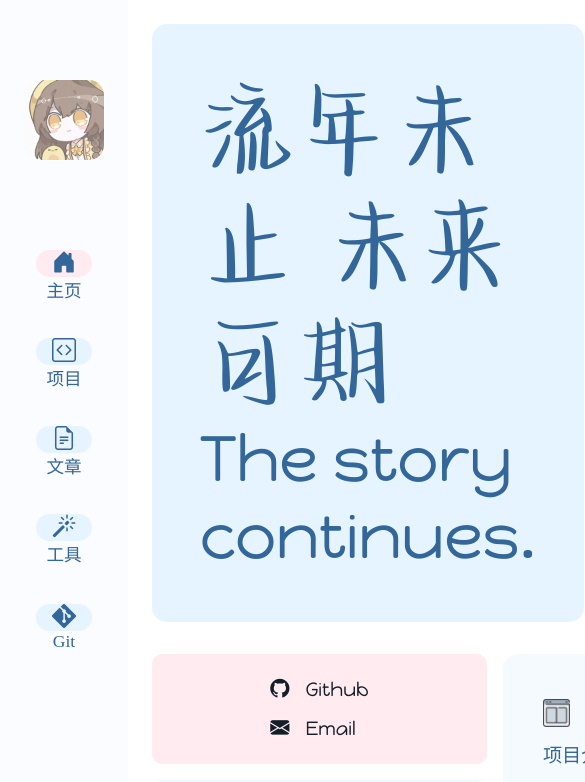
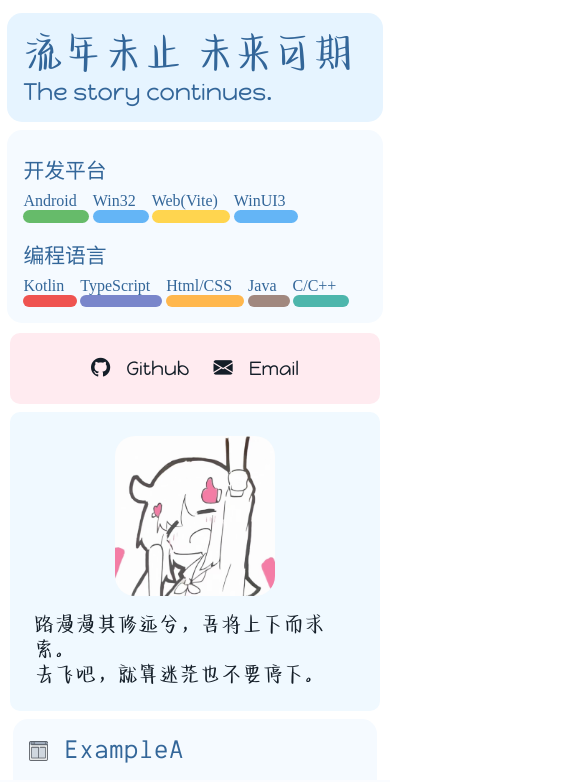
Before and after one commit to xksyu2021/xksyuWebsite, a Vue app: page / in a window 390 px wide. Shown: the top 782 px of the page, 585 px wide, since content can reach past the window. Built offline with nearby package versions, Linux system fonts and the light colour scheme.

Commit message:
media css -home

```diff
--- a/src/assets/components/Bar.vue
+++ b/src/assets/components/Bar.vue
@@ -44,6 +44,7 @@
     flex-direction: column;
     align-items: center;
   }
+
   .logo{
     width: 80px;
     border-radius: 15px;
@@ -83,5 +84,29 @@
     flex-grow: 1;
   }
 
+  @media screen and (max-width: 768px) {
+    nav{
+      left: 0;
+      top: auto;
+      bottom: 0;
+      width: 100vw;
+      height: 4rem;
+      display: flex;
+      flex-direction: row;
+      justify-content: space-around;
+      align-items: center;
+      z-index: 1000;
+    }
+    nav img{
+      display: none;
+    }
+    .list{
+      margin-top: 0;
+      width: 20vw;
+      height: auto;
+      flex: 1;
+    }
+  }
+
 
 </style>
--- a/src/assets/components/Home/CodeCard.vue
+++ b/src/assets/components/Home/CodeCard.vue
@@ -68,4 +68,15 @@
     background-color: var(--block-color);
     border-radius: 10px;
   }
+
+  @media screen and (max-width: 768px) {
+    .codeCard{
+      padding: 1rem;
+      flex: 1;
+    }
+    .codeCard .title{
+      font-size: 1.3rem;
+      margin-top: 0.5rem;
+    }
+  }
 </style>
--- a/src/assets/components/Home/ContactCard.vue
+++ b/src/assets/components/Home/ContactCard.vue
@@ -128,4 +128,24 @@
     padding: 2rem;
     white-space: pre-wrap;
   }
+
+  @media screen and (max-width: 768px) {
+    .column{
+      width: 95vw;
+      gap: 0.5rem;
+    }
+    .cardB img{
+      max-width: 10rem;
+    }
+    .cardB .quote{
+      font-size: 1.3rem;
+    }
+    .popup{
+      margin: 1rem;
+    }
+    .subCardA{
+      flex-direction: row;
+      gap: 1.5rem
+    }
+  }
 </style>
--- a/src/assets/components/Home/HeadCard.vue
+++ b/src/assets/components/Home/HeadCard.vue
@@ -24,4 +24,17 @@
     font-size: 4rem;
     font-family: "ENFA", sans-serif;
   }
+
+  @media screen and (max-width: 768px) {
+    .headCard .zhContent{
+      font-size: 2.5rem;
+    }
+    .headCard .enContent{
+      font-size: 1.5rem;
+    }
+    .headCard{
+      padding: 1rem;
+      width: 95vw;
+    }
+  }
 </style>
--- a/src/assets/components/Home/ProjectCard.vue
+++ b/src/assets/components/Home/ProjectCard.vue
@@ -66,4 +66,24 @@
 .project .content{
   font-size: 1.2rem;
 }
+
+@media screen and (max-width: 768px) {
+  .list{
+    gap: 0.5rem;
+  }
+  .list .project{
+    padding: 1rem;
+  }
+  .titleLine img{
+    width: 1.2em;
+    height: auto;
+  }
+  .titleLine .title{
+    font-size: 1.7rem;
+  }
+  .project .content{
+    font-size: 1rem;
+  }
+
+}
 </style>
--- a/src/assets/components/Law.vue
+++ b/src/assets/components/Law.vue
@@ -31,4 +31,12 @@
     font-size: 1.2rem;
     color: var(--color-on-primary-container);
   }
+
+  @media screen and (max-width: 768px) {
+    .footer{
+      padding: 1rem;
+      font-size: 0.8rem;
+      margin: 0 0 4rem;
+    }
+  }
 </style>
--- a/src/style.css
+++ b/src/style.css
@@ -117,4 +117,17 @@
         -webkit-touch-callout: none;
         -webkit-user-drag: none;
     }
+
+    @media screen and (max-width: 768px) {
+        main {
+            display: flex;
+            min-height: 100vh;
+            width: 100%;
+        }
+        main .MAINcontent{
+            margin-left: 0;
+            flex: 1;
+            width: 1vw;
+        }
+    }
 }
--- a/src/views/Home.vue
+++ b/src/views/Home.vue
@@ -5,14 +5,14 @@
   import ProjectCard from "@/assets/components/Home/ProjectCard.vue";
 </script>
 
-<template>
+<template class="home">
   <div  class="Line LineA">
-    <HeadCard/>
-    <CodeCard/>
+    <HeadCard class="headCard"/>
+    <CodeCard class="codeCard"/>
   </div>
   <div  class="Line LineB">
-    <ContactCard/>
-    <project-card/>
+    <ContactCard class="contactCard"/>
+    <project-card class="projectCard"/>
   </div>
 </template>
 
@@ -22,4 +22,20 @@
     gap: 1rem;
     margin: 1rem;
   }
+  @media screen and (max-width: 768px) {
+    .home{
+      display: flex;
+      flex-direction: column;
+      align-items: center;
+    }
+    .Line{
+      flex-direction: column;
+      margin: 0.3rem;
+      gap: 0.5rem;
+      align-items: center;
+    }
+    .headCard,.codeCard{
+      width: 88vw;
+    }
+  }
 </style>
```
